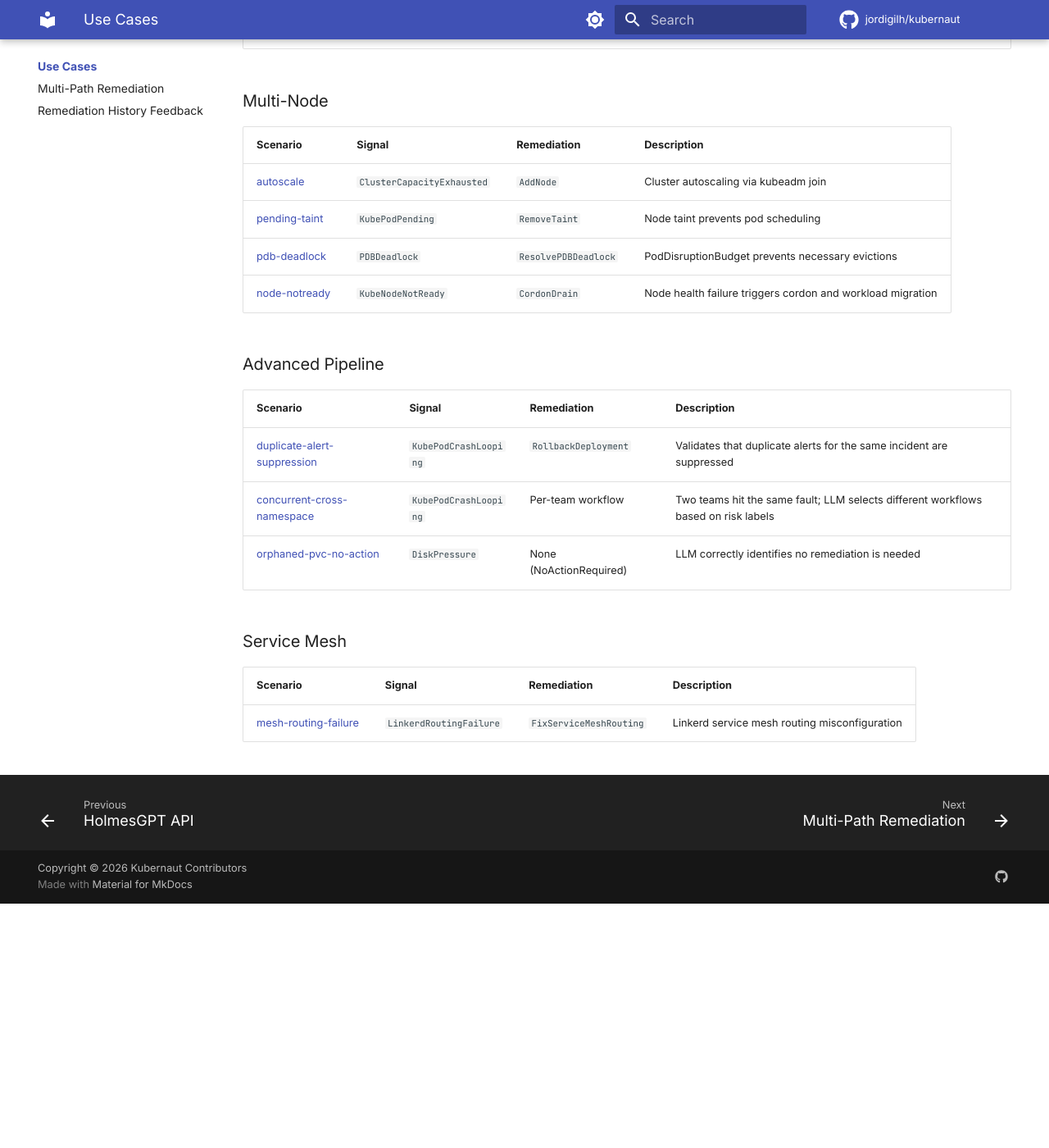
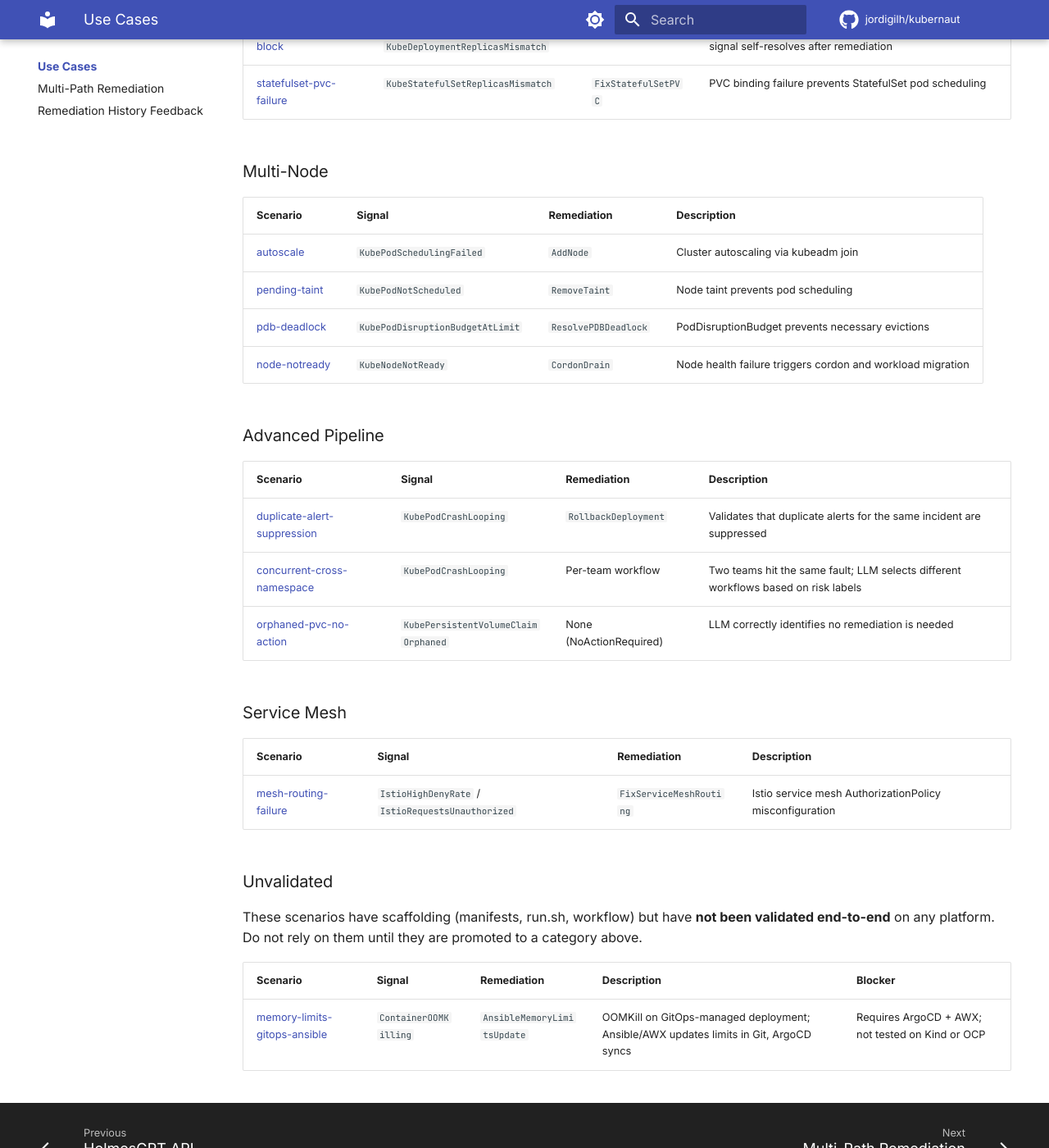
Before and after one commit to jordigilh/kubernaut-docs, an MkDocs documentation site: the page built from docs/use-cases/index.md, in a window 1280 px wide and 1400 px high, scrolled down 1942 px. Shown: the whole window at 82% size. Built offline with MkDocs 1.6.1 and Material for MkDocs 9.7.7, drawn with Linux system fonts in a browser that asks for light colours; comment, search, counter and statistics services are not loaded; the version menu is left out; before the commit the page ends 3044 px from its top, so only the background shows below that; some of the changed text lies outside the part shown.

Commit message:
fix(docs): align scenario catalog with upstream kubernaut-demo-scenarios
The local Use Cases page had drifted from the authoritative scenario
catalog in kubernaut-demo-scenarios. This commit reconciles all
differences:

- Add missing disk-pressure-emptydir scenario (GitOps / Ansible+AWX)
- Add memory-limits-gitops-ansible under new Unvalidated section
- Fix 12 signal name mismatches to match upstream Prometheus alert names
- Correct mesh-routing-failure from Linkerd to Istio (upstream uses Istio)
- Fix orphaned-pvc-no-action signal from DiskPressure to
  KubePersistentVolumeClaimOrphaned
- Add secondary signal for network-policy-block (KubePodCrashLooping)

Made-with: Cursor

```diff
--- a/docs/use-cases/index.md
+++ b/docs/use-cases/index.md
@@ -42,25 +42,26 @@ All scenarios are available in the [kubernaut-demo-scenarios](https://github.com
 |----------|--------|-------------|-------------|
 | [gitops-drift](https://github.com/jordigilh/kubernaut-demo-scenarios/tree/main/scenarios/gitops-drift) | `KubePodCrashLooping` | `GitRevertCommit` | Bad ConfigMap commit in Gitea, LLM selects git revert over kubectl rollback |
 | [cert-failure-gitops](https://github.com/jordigilh/kubernaut-demo-scenarios/tree/main/scenarios/cert-failure-gitops) | `CertManagerCertNotReady` | `GitRevertCommit` / `FixCertificate` | Broken ClusterIssuer via git; LLM may choose git revert or direct fix ([details](multi-path-remediation.md)) |
+| [disk-pressure-emptydir](https://github.com/jordigilh/kubernaut-demo-scenarios/tree/main/scenarios/disk-pressure-emptydir) | `PredictedDiskPressure` | `AnsiblePVCMigration` | PostgreSQL on emptyDir fills disk; Ansible/AWX runs pg\_dump, commits PVC migration to Git, ArgoCD syncs, pg\_restore completes migration |
 
 ### Infrastructure
 
 | Scenario | Signal | Remediation | Description |
 |----------|--------|-------------|-------------|
 | [cert-failure](https://github.com/jordigilh/kubernaut-demo-scenarios/tree/main/scenarios/cert-failure) | `CertManagerCertNotReady` | `FixCertificate` | CA Secret deleted, workflow recreates it to restore certificate issuance |
-| [hpa-maxed](https://github.com/jordigilh/kubernaut-demo-scenarios/tree/main/scenarios/hpa-maxed) | `HPAMaxedOut` | `ScaleHPA` | HPA at max replicas under sustained load |
-| [resource-contention](https://github.com/jordigilh/kubernaut-demo-scenarios/tree/main/scenarios/resource-contention) | `KubePodOOMKilled` | `IncreaseMemoryLimits` | Memory contention causes OOM kills across competing workloads |
+| [hpa-maxed](https://github.com/jordigilh/kubernaut-demo-scenarios/tree/main/scenarios/hpa-maxed) | `KubeHpaMaxedOut` | `ScaleHPA` | HPA at max replicas under sustained load |
+| [resource-contention](https://github.com/jordigilh/kubernaut-demo-scenarios/tree/main/scenarios/resource-contention) | `OOMKilled` | `IncreaseMemoryLimits` | Memory contention causes OOM kills across competing workloads |
 | [resource-quota-exhaustion](https://github.com/jordigilh/kubernaut-demo-scenarios/tree/main/scenarios/resource-quota-exhaustion) | `KubeResourceQuotaExhausted` | `AdjustResourceQuota` | Namespace quota prevents scaling ([details](remediation-history-feedback.md)) |
-| [network-policy-block](https://github.com/jordigilh/kubernaut-demo-scenarios/tree/main/scenarios/network-policy-block) | `KubeDeploymentReplicasMismatch` | `FixNetworkPolicy` | Deny-all NetworkPolicy blocks traffic; readiness-based signal self-resolves after remediation |
-| [statefulset-pvc-failure](https://github.com/jordigilh/kubernaut-demo-scenarios/tree/main/scenarios/statefulset-pvc-failure) | `StatefulSetPVCFailure` | `FixStatefulSetPVC` | PVC binding failure prevents StatefulSet pod scheduling |
+| [network-policy-block](https://github.com/jordigilh/kubernaut-demo-scenarios/tree/main/scenarios/network-policy-block) | `KubePodCrashLooping` / `KubeDeploymentReplicasMismatch` | `FixNetworkPolicy` | Deny-all NetworkPolicy blocks traffic; readiness-based signal self-resolves after remediation |
+| [statefulset-pvc-failure](https://github.com/jordigilh/kubernaut-demo-scenarios/tree/main/scenarios/statefulset-pvc-failure) | `KubeStatefulSetReplicasMismatch` | `FixStatefulSetPVC` | PVC binding failure prevents StatefulSet pod scheduling |
 
 ### Multi-Node
 
 | Scenario | Signal | Remediation | Description |
 |----------|--------|-------------|-------------|
-| [autoscale](https://github.com/jordigilh/kubernaut-demo-scenarios/tree/main/scenarios/autoscale) | `ClusterCapacityExhausted` | `AddNode` | Cluster autoscaling via kubeadm join |
-| [pending-taint](https://github.com/jordigilh/kubernaut-demo-scenarios/tree/main/scenarios/pending-taint) | `KubePodPending` | `RemoveTaint` | Node taint prevents pod scheduling |
-| [pdb-deadlock](https://github.com/jordigilh/kubernaut-demo-scenarios/tree/main/scenarios/pdb-deadlock) | `PDBDeadlock` | `ResolvePDBDeadlock` | PodDisruptionBudget prevents necessary evictions |
+| [autoscale](https://github.com/jordigilh/kubernaut-demo-scenarios/tree/main/scenarios/autoscale) | `KubePodSchedulingFailed` | `AddNode` | Cluster autoscaling via kubeadm join |
+| [pending-taint](https://github.com/jordigilh/kubernaut-demo-scenarios/tree/main/scenarios/pending-taint) | `KubePodNotScheduled` | `RemoveTaint` | Node taint prevents pod scheduling |
+| [pdb-deadlock](https://github.com/jordigilh/kubernaut-demo-scenarios/tree/main/scenarios/pdb-deadlock) | `KubePodDisruptionBudgetAtLimit` | `ResolvePDBDeadlock` | PodDisruptionBudget prevents necessary evictions |
 | [node-notready](https://github.com/jordigilh/kubernaut-demo-scenarios/tree/main/scenarios/node-notready) | `KubeNodeNotReady` | `CordonDrain` | Node health failure triggers cordon and workload migration |
 
 ### Advanced Pipeline
@@ -69,10 +70,18 @@ All scenarios are available in the [kubernaut-demo-scenarios](https://github.com
 |----------|--------|-------------|-------------|
 | [duplicate-alert-suppression](https://github.com/jordigilh/kubernaut-demo-scenarios/tree/main/scenarios/duplicate-alert-suppression) | `KubePodCrashLooping` | `RollbackDeployment` | Validates that duplicate alerts for the same incident are suppressed |
 | [concurrent-cross-namespace](https://github.com/jordigilh/kubernaut-demo-scenarios/tree/main/scenarios/concurrent-cross-namespace) | `KubePodCrashLooping` | Per-team workflow | Two teams hit the same fault; LLM selects different workflows based on risk labels |
-| [orphaned-pvc-no-action](https://github.com/jordigilh/kubernaut-demo-scenarios/tree/main/scenarios/orphaned-pvc-no-action) | `DiskPressure` | None (NoActionRequired) | LLM correctly identifies no remediation is needed |
+| [orphaned-pvc-no-action](https://github.com/jordigilh/kubernaut-demo-scenarios/tree/main/scenarios/orphaned-pvc-no-action) | `KubePersistentVolumeClaimOrphaned` | None (NoActionRequired) | LLM correctly identifies no remediation is needed |
 
 ### Service Mesh
 
 | Scenario | Signal | Remediation | Description |
 |----------|--------|-------------|-------------|
-| [mesh-routing-failure](https://github.com/jordigilh/kubernaut-demo-scenarios/tree/main/scenarios/mesh-routing-failure) | `LinkerdRoutingFailure` | `FixServiceMeshRouting` | Linkerd service mesh routing misconfiguration |
+| [mesh-routing-failure](https://github.com/jordigilh/kubernaut-demo-scenarios/tree/main/scenarios/mesh-routing-failure) | `IstioHighDenyRate` / `IstioRequestsUnauthorized` | `FixServiceMeshRouting` | Istio service mesh AuthorizationPolicy misconfiguration |
+
+### Unvalidated
+
+These scenarios have scaffolding (manifests, run.sh, workflow) but have **not been validated end-to-end** on any platform. Do not rely on them until they are promoted to a category above.
+
+| Scenario | Signal | Remediation | Description | Blocker |
+|----------|--------|-------------|-------------|---------|
+| [memory-limits-gitops-ansible](https://github.com/jordigilh/kubernaut-demo-scenarios/tree/main/scenarios/memory-limits-gitops-ansible) | `ContainerOOMKilling` | `AnsibleMemoryLimitsUpdate` | OOMKill on GitOps-managed deployment; Ansible/AWX updates limits in Git, ArgoCD syncs | Requires ArgoCD + AWX; not tested on Kind or OCP |
```
Also changed, not shown: other parts of docs/use-cases/index.md (+3 -3 lines).
